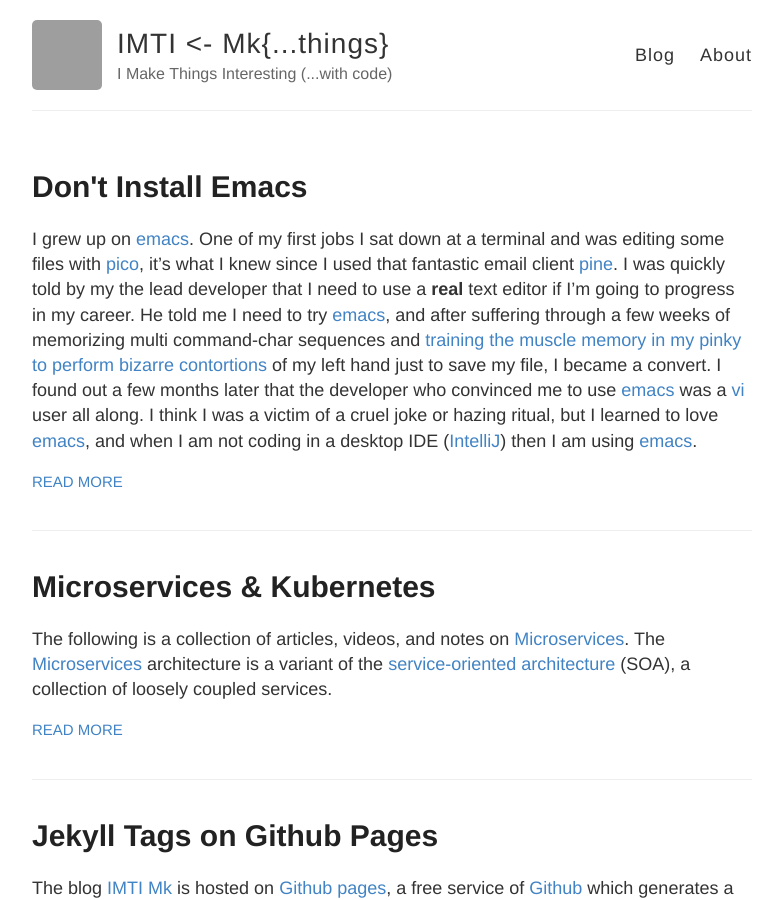
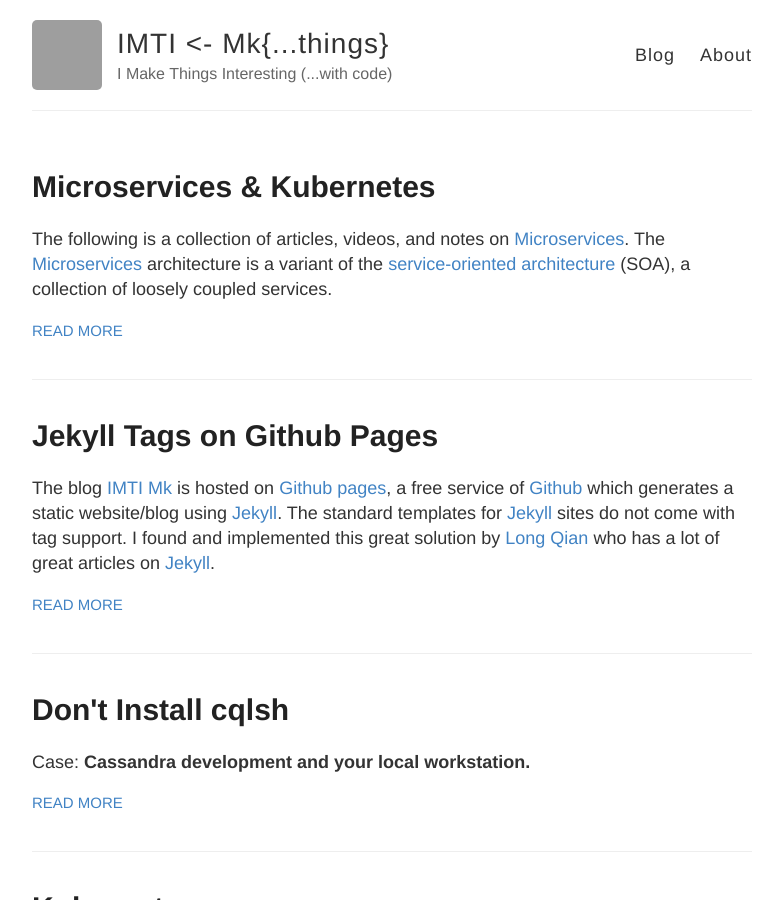
Before and after one commit to cjimti/mk, a Jekyll site: the page built from index.html, in a window 1280 px wide and 900 px high. Shown: the whole window, without its empty margins (248-1030 px from the left). Built offline with Jekyll 4.4.1, drawn with Linux system fonts in a browser that asks for light colours; some of the changed lines change nothing that is shown; grey boxes are pictures that could not be loaded.

Commit message:
Update 2018-03-26-dont-install-emacs.md

```diff
--- a/_posts/2018-03-26-dont-install-emacs.md
+++ b/_posts/2018-03-26-dont-install-emacs.md
@@ -1,7 +1,8 @@
 ---
-published: true
+published: false
 title: Don't Install Emacs
 layout: post
+tags: 'container-as-command, emacs, docker'
 ---
 I grew up on [emacs]. One of my first jobs I sat down at a terminal and was editing some files with [pico], it's what I knew since I used that fantastic email client [pine]. I was quickly told by my the lead developer that I need to use a **real** text editor if I'm going to progress in my career. He told me I need to try [emacs], and after suffering through a few weeks of memorizing multi command-char sequences and [training the muscle memory in my pinky to perform bizarre contortions] of my left hand just to save my file, I became a convert. I found out a few months later that the developer who convinced me to use [emacs] was a [vi] user all along. I think I was a victim of a cruel joke or hazing ritual, but I learned to love [emacs], and when I am not coding in a desktop IDE ([IntelliJ]) then I am using [emacs].
 
```
